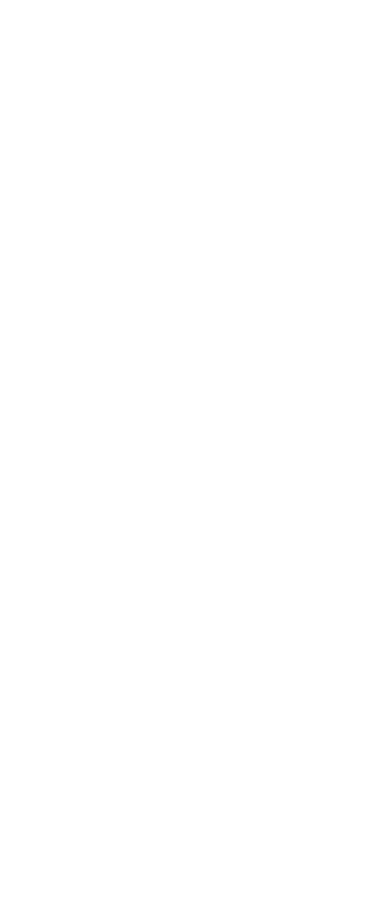
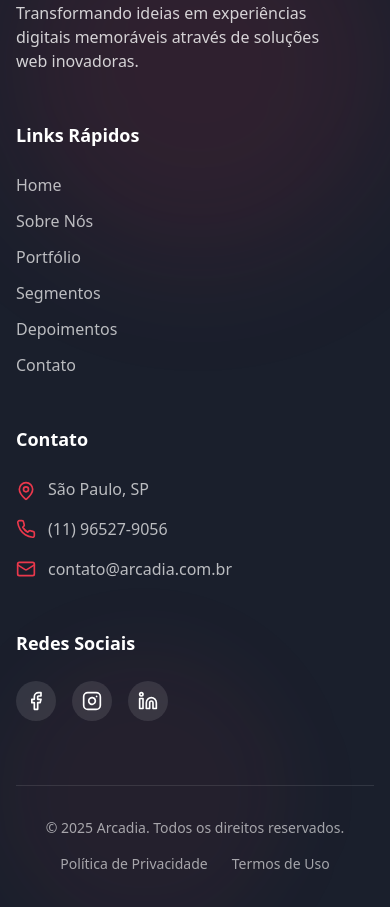
Before and after one commit to Cloves-Neto/arcadiacs, a React (Vite) app: page / in a window 390 px wide. Shown: the part 8200-9107 px from the top of the page. Before the commit the page ends 8073 px from the top, so only its background shows below. Built offline with nearby package versions, Linux system fonts and the light colour scheme.

Commit message:
Add creative footer with logo
The commit implements a creative footer design that includes the logo.  No further details about the implementation are provided.

```diff
--- /dev/null
+++ b/src/components/Footer.tsx
@@ -0,0 +1,114 @@
+
+import { Facebook, Instagram, Linkedin, Mail, MapPin, Phone } from "lucide-react";
+
+const Footer = () => {
+  const currentYear = new Date().getFullYear();
+
+  return (
+    <footer className="bg-arcadia-dark text-white relative overflow-hidden">
+      {/* Decorative Elements */}
+      <div className="absolute top-0 right-0 w-96 h-96 bg-arcadia-primary/10 rounded-full blur-3xl" />
+      <div className="absolute bottom-0 left-0 w-72 h-72 bg-arcadia-primary/5 rounded-full blur-2xl" />
+
+      <div className="container mx-auto px-4 py-16 relative">
+        <div className="grid grid-cols-1 md:grid-cols-2 lg:grid-cols-4 gap-12">
+          {/* Logo and About */}
+          <div className="space-y-6">
+            <div className="flex items-center space-x-3">
+              <img
+                src="/lovable-uploads/2b395b57-f327-41fb-8761-09c0cb7c82af.png"
+                alt="Arcadia Logo"
+                className="h-10 w-auto"
+              />
+              <span className="text-2xl font-bold">ARCADIA</span>
+            </div>
+            <p className="text-white/80 max-w-xs">
+              Transformando ideias em experiências digitais memoráveis através de soluções web inovadoras.
+            </p>
+          </div>
+
+          {/* Quick Links */}
+          <div>
+            <h3 className="text-lg font-semibold mb-6">Links Rápidos</h3>
+            <ul className="space-y-3">
+              {["Home", "Sobre Nós", "Portfólio", "Segmentos", "Depoimentos", "Contato"].map((item) => (
+                <li key={item}>
+                  <a
+                    href={`#${item.toLowerCase().replace(" ", "-")}`}
+                    className="text-white/70 hover:text-arcadia-primary transition-colors"
+                  >
+                    {item}
+                  </a>
+                </li>
+              ))}
+            </ul>
+          </div>
+
+          {/* Contact Info */}
+          <div>
+            <h3 className="text-lg font-semibold mb-6">Contato</h3>
+            <ul className="space-y-4">
+              <li className="flex items-start space-x-3">
+                <MapPin className="w-5 h-5 text-arcadia-primary flex-shrink-0 mt-1" />
+                <span className="text-white/70">
+                  São Paulo, SP
+                </span>
+              </li>
+              <li className="flex items-center space-x-3">
+                <Phone className="w-5 h-5 text-arcadia-primary flex-shrink-0" />
+                <span className="text-white/70">(11) 96527-9056</span>
+              </li>
+              <li className="flex items-center space-x-3">
+                <Mail className="w-5 h-5 text-arcadia-primary flex-shrink-0" />
+                <span className="text-white/70">contato@arcadia.com.br</span>
+              </li>
+            </ul>
+          </div>
+
+          {/* Social Media */}
+          <div>
+            <h3 className="text-lg font-semibold mb-6">Redes Sociais</h3>
+            <div className="flex space-x-4">
+              <a
+                href="#"
+                className="w-10 h-10 rounded-full bg-white/10 flex items-center justify-center hover:bg-arcadia-primary transition-colors"
+                aria-label="Facebook"
+              >
+                <Facebook className="w-5 h-5" />
+              </a>
+              <a
+                href="#"
+                className="w-10 h-10 rounded-full bg-white/10 flex items-center justify-center hover:bg-arcadia-primary transition-colors"
+                aria-label="Instagram"
+              >
+                <Instagram className="w-5 h-5" />
+              </a>
+              <a
+                href="#"
+                className="w-10 h-10 rounded-full bg-white/10 flex items-center justify-center hover:bg-arcadia-primary transition-colors"
+                aria-label="LinkedIn"
+              >
+                <Linkedin className="w-5 h-5" />
+              </a>
+            </div>
+          </div>
+        </div>
+
+        {/* Bottom Bar */}
+        <div className="mt-16 pt-8 border-t border-white/10">
+          <div className="flex flex-col md:flex-row justify-between items-center space-y-4 md:space-y-0">
+            <p className="text-white/60 text-sm">
+              © {currentYear} Arcadia. Todos os direitos reservados.
+            </p>
+            <div className="flex space-x-6 text-sm text-white/60">
+              <a href="#" className="hover:text-white transition-colors">Política de Privacidade</a>
+              <a href="#" className="hover:text-white transition-colors">Termos de Uso</a>
+            </div>
+          </div>
+        </div>
+      </div>
+    </footer>
+  );
+};
+
+export default Footer;
--- a/src/pages/Index.tsx
+++ b/src/pages/Index.tsx
@@ -6,6 +6,7 @@ import Portfolio from "@/components/Portfolio";
 import Testimonials from "@/components/Testimonials";
 import BusinessSegments from "@/components/BusinessSegments";
 import ContactForm from "@/components/ContactForm";
+import Footer from "@/components/Footer";
 
 const Index = () => {
   return (
@@ -29,6 +30,7 @@ const Index = () => {
       <section id="contact">
         <ContactForm />
       </section>
+      <Footer />
     </main>
   );
 };
```
